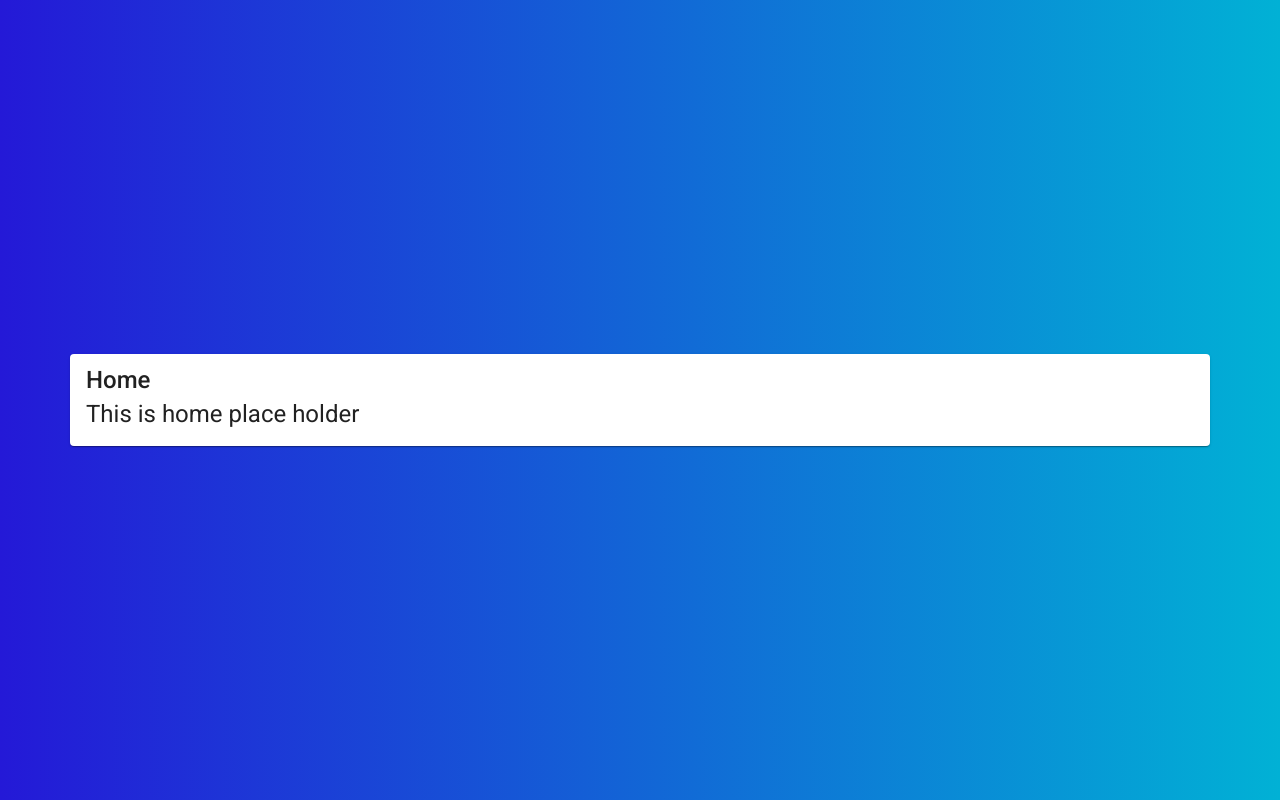
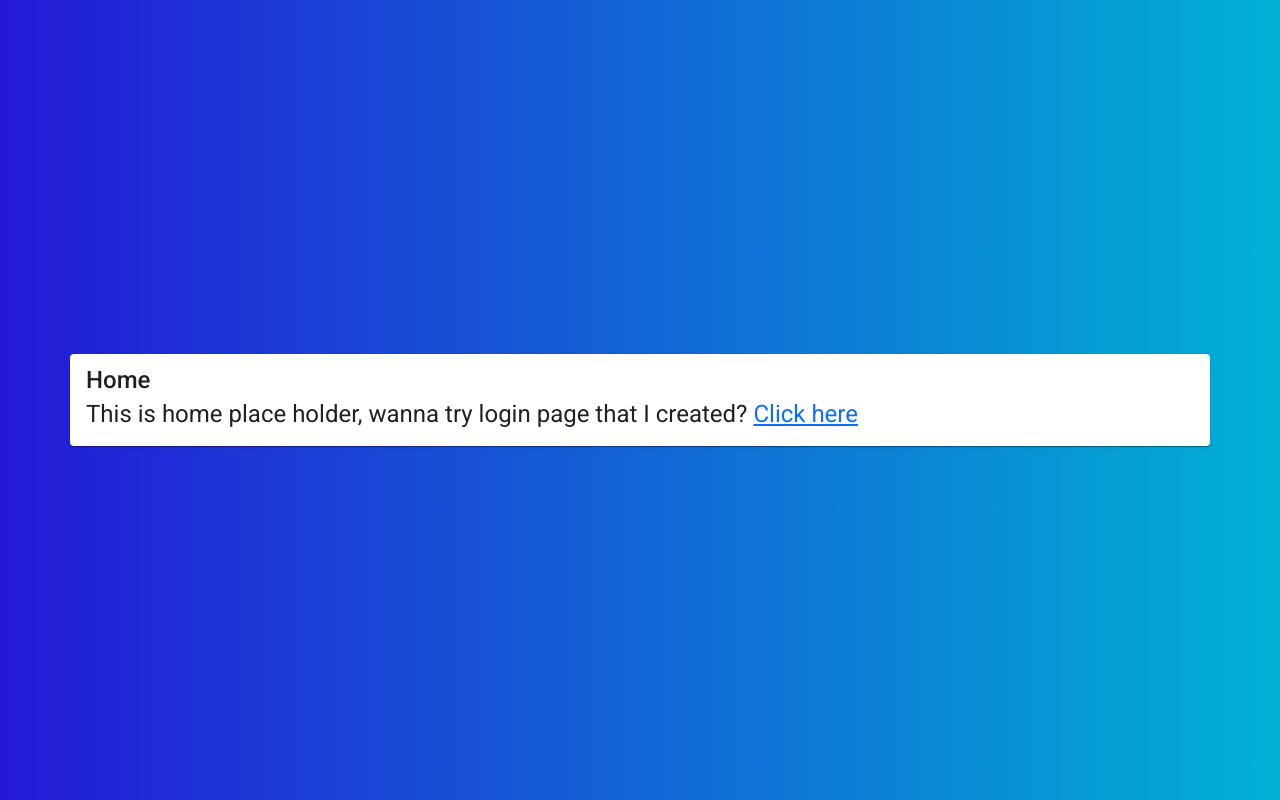
Before and after one commit to huutinhlg2d/PhoboAngular, an Angular app: page / in a window 1280 px wide. Built offline with nearby package versions, Linux system fonts and the light colour scheme.

Commit message:
[Update] change home content

```diff
--- a/src/app/components/home/home/home.component.html
+++ b/src/app/components/home/home/home.component.html
@@ -1,6 +1,6 @@
 <mat-card class="container">
     <mat-card-title>Home</mat-card-title>
     <mat-card-content>
-        <h1>This is home place holder</h1>
+        <h1>This is home place holder, wanna try login page that I created? <a routerLink="/login">Click here</a></h1>
     </mat-card-content>
 </mat-card>
```
